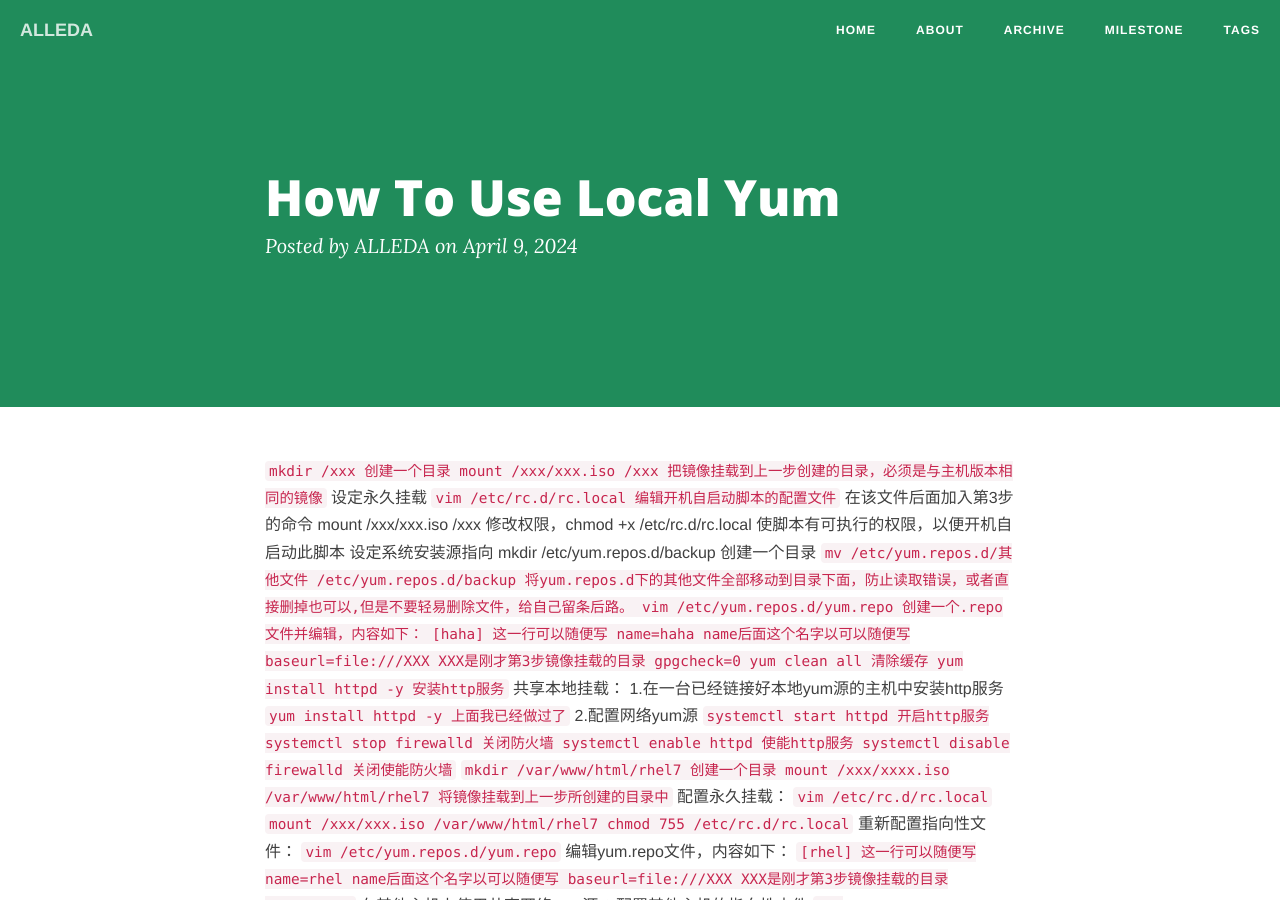
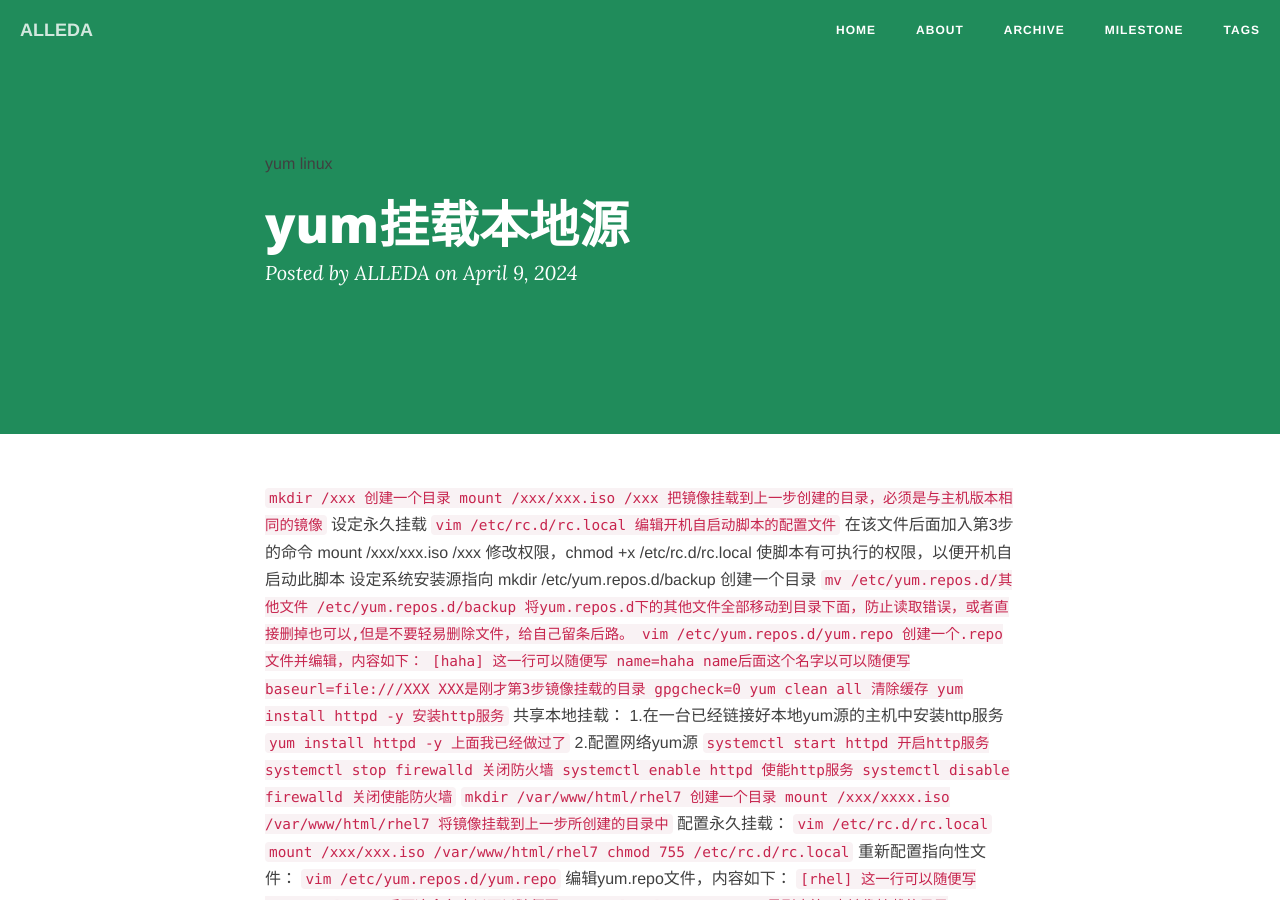
Before and after one commit to pulasi/pulasi.github.io, a Jekyll site: the page built from _posts/2024-04-09-how-to-use-local-yum.md, in a window 1280 px wide and 900 px high. Built offline with Jekyll 4.4.1, drawn with Linux system fonts in a browser that asks for light colours; nearby versions of some CDN libraries; comment, search, counter and statistics services are not loaded.

Commit message:
Update 2024-04-09-how-to-use-local-yum.md

```diff
--- a/_posts/2024-04-09-how-to-use-local-yum.md
+++ b/_posts/2024-04-09-how-to-use-local-yum.md
@@ -1,3 +1,12 @@
+---
+layout: post
+title:  yum挂载本地源
+date: 2024-4-09
+categories: blog
+tags: [yum,linux]
+description: yum挂载本地源。
+---
+
 `mkdir   /xxx    创建一个目录
 mount  /xxx/xxx.iso   /xxx   把镜像挂载到上一步创建的目录，必须是与主机版本相同的镜像`
 设定永久挂载
```
